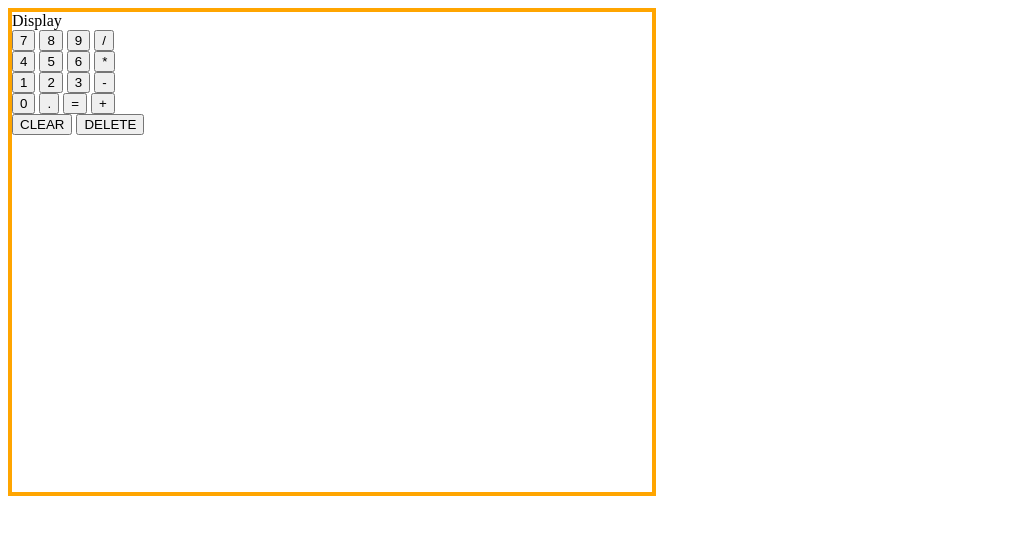
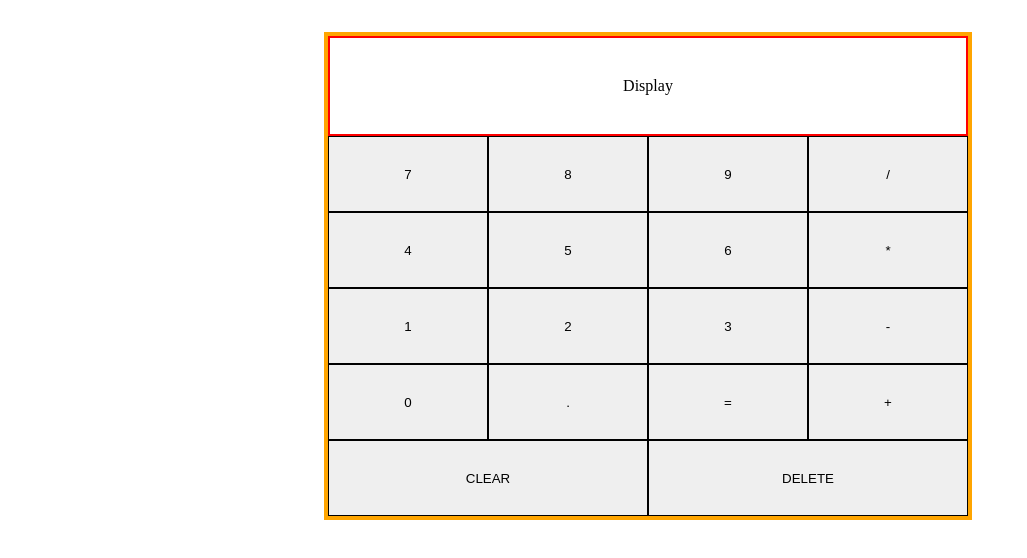
Before and after one commit to 0xFelixIO/TOP-Calculator, a plain HTML site: page index.html in a window 1280 px wide. Shown: the whole page, without its empty margins (0-1027 px from the left). Drawn offline with Linux system fonts and the light colour scheme.

Commit message:
Add styling and format to the actual calculator

```diff
--- a/index.html
+++ b/index.html
@@ -12,31 +12,31 @@
     <div class="calculator">
         <div class="display">Display</div>
         <div class="buttonBox">
-            <div class="row4">
+            <div class="row">
                 <button class="sevenBtn">7</button>
                 <button class="eightBtn">8</button>
                 <button class="nineBtn">9</button>
                 <button class="divisionBtn">/</button>
             </div>
-            <div class="row3">
+            <div class="row">
                 <button class="fourBtn">4</button>
                 <button class="fiveBtn">5</button>
                 <button class="sixBtn">6</button>
                 <button class="multiplicationBtn">*</button>
             </div>
-            <div class="row2">
+            <div class="row">
                 <button class="oneBtn">1</button>
                 <button class="twoBtn">2</button>
                 <button class="threeBtn">3</button>
                 <button class="subtractionBtn">-</button>
             </div>
-            <div class="row1">
+            <div class="row">
                 <button class="zeroBtn">0</button>
                 <button class="decimalBtn">.</button>
                 <button class="equalsBtn">=</button>
                 <button class="additionBtn">+</button>
             </div>
-            <div class="row0">
+            <div class="row">
                 <button class="clearBtn">CLEAR</button>
                 <button class="deleteBtn">DELETE</button>
             </div>
--- a/styles.css
+++ b/styles.css
@@ -1,5 +1,48 @@
+html, body {
+    height: 100%;
+    width: 100%;
+}
+
+body {
+    display: flex;
+    justify-content: center;
+}
+
+.display, .buttonBox, .row, button {
+    display: flex;
+}
+
+.display {
+    height: 20%;
+    border: 2px solid red;
+    align-items: center;
+    justify-content: center;
+}
+
 .calculator {
     border: 4px solid orange;
     width: 50vw;
     height: 60vh;
+    margin-top: 3vh;
+    display: flex;
+    flex-direction: column;
+    align-items: stretch;
 }
+
+.buttonBox {
+    flex-direction: column;
+    flex: 1;
+}
+
+.row {
+    display: flex;
+    flex: 1;
+}
+
+button {
+    border: 1px solid black;
+    display: flex;
+    flex: 1;
+    justify-content: center;
+    align-items: center;
+}
```
